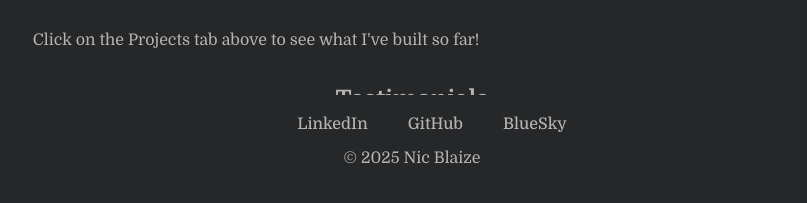
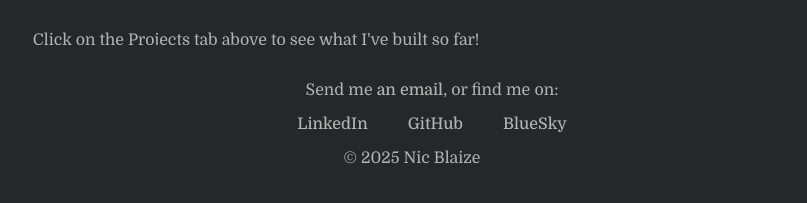
Before and after one commit to k3strl/nb-portfolio, a React (Vite) app: page / in a window 1280 px wide. Shown: the part 597-800 px from the top of the page, without its empty margins (228-1035 px from the left). Built offline with nearby package versions, Linux system fonts and the light colour scheme; a web font is replaced by a local one.

Commit message:
made changes to contact information in footer

```diff
--- a/src/components/Footer.tsx
+++ b/src/components/Footer.tsx
@@ -1,22 +1,25 @@
 export default function Footer() {
     return (
-        <footer>
-            <div className="footer">
-                <section>
+        <footer className="footer">
+            <section className="email">
                 <ul>
-                        <a href="https://www.linkedin.com/pulse/its-your-fault-linkedin-sucks-vince-quinn-jhhee" className="social">LinkedIn</a>
+                Send me <a href="mailto:nblaize@pm.me">an email</a>, or find me on:
+                </ul>
+            </section>
+            <section className="social">
+                <ul>
+                    <a href="https://www.linkedin.com/in/nic-blaize/">LinkedIn</a>
                 </ul>
                 <ul>
-                        <a href="https://github.com/k3strl" className="social">GitHub</a>
+                    <a href="https://github.com/k3strl">GitHub</a>
                 </ul>
                 <ul>
-                        <a href="https://bsky.app/profile/k3strl.bsky.social" className="social">BlueSky</a>
+                    <a href="https://bsky.app/profile/k3strl.bsky.social">BlueSky</a>
                 </ul>
             </section>
-                <section>
+            <section className="copyright">
                 <p>&copy; 2025 Nic Blaize</p>
             </section>
-            </div>
         </footer>
     );
 }
--- a/src/index.css
+++ b/src/index.css
@@ -19,7 +19,6 @@
 html,
 body {
   height: 100%;
-
 }
 
 a {
@@ -222,6 +221,10 @@ footer ul {
   display:inline;
 }
 
+.email {
+  padding: 2vh;
+}
+
 /* /FOOTER */
 
 
```
Lines whose indentation alone changed are shown as unchanged.
